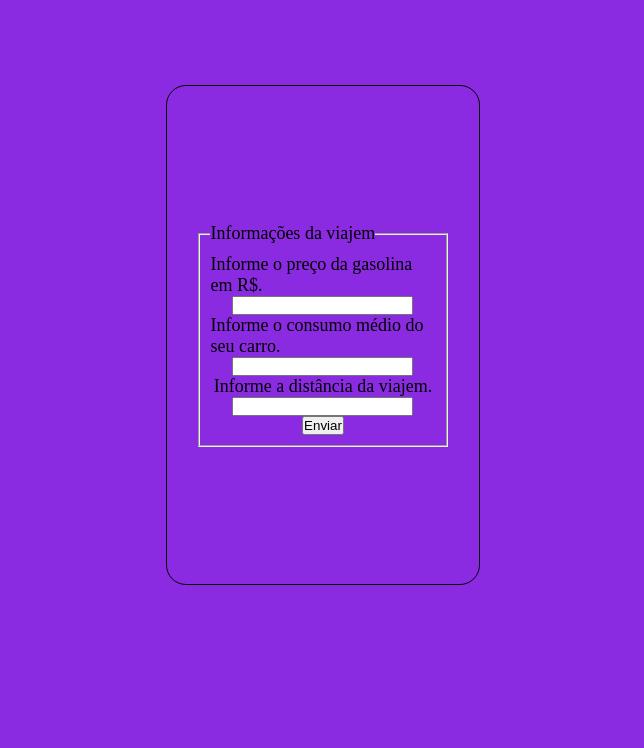
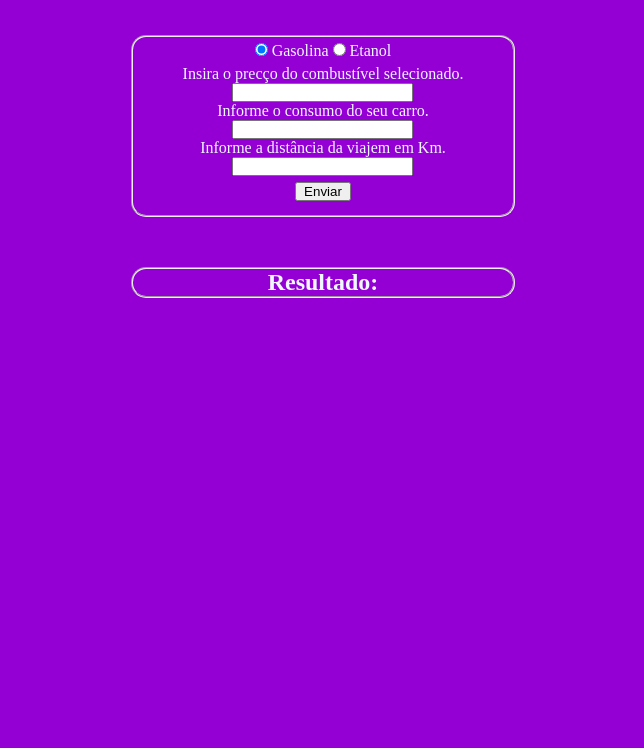
Before and after one commit to souza1702/JavaScript-DIO, a plain HTML site: page index.html in a window 1280 px wide. Shown: the part 52-800 px from the top of the page, without its empty margins (317-961 px from the left). Drawn offline with Linux system fonts and the light colour scheme.

Commit message:
incremento de tipo de combustível

```diff
--- a/calculo_custo_viajem.js
+++ b/calculo_custo_viajem.js
@@ -1,16 +1,21 @@
-var preco = document.getElementById("combustivel")
-var consumo = document.getElementById("consumo")
-var distanciaViajem= document.getElementById("distancia")
-var resultado = document.getElementById("resultado")
+var resultado = document.getElementById("resultado");
+function Exibir() {
+    var tipoCombustivel = document.querySelector('input[name="option"]:checked').value;
+    if (tipoCombustivel == "gasolina" || tipoCombustivel == 'etanol'){
 
-function Calculo(){
-    const consumoCarro = (distanciaViajem.value / consumo.value)
-    const custo = (consumoCarro * preco.value)
+        return CalculoCusto()
+    }
+    else{
+        console.log("Erro")
+    }
+}
+function CalculoCusto(){
+    var tipoCombustivel = document.querySelector('input[name="option"]:checked').value;
+    var preco = document.getElementById("preco").value
+    var consumo = document.getElementById("consumo").value
+    var distancia = document.getElementById("distancia").value
 
-    const Preco = preco.value
-    const Consumo = consumo.value
-    const Distancia = distanciaViajem.value
-
-    resultado.innerHTML = `Para uma viajem de ${Distancia}km, com um carro que consome ${Consumo} l/km, com o combustível custando ${Preco} o custo total da viajem foi de ${custo}R$.`
-
+    const ConsumoViajem = (distancia / consumo)
+    const CustoTotal= (ConsumoViajem * preco)
+    resultado.innerHTML = `O custo de uma viajem de ${distancia}km, usando ${tipoCombustivel} é de ${CustoTotal} R$.`
 }
--- a/index.html
+++ b/index.html
@@ -3,33 +3,40 @@
 <head>
     <meta charset="UTF-8">
     <meta name="viewport" content="width=device-width, initial-scale=1.0">
-    <title>Calculo do custo da viajem</title>
+    <title>Document</title>
     <link rel="stylesheet" href="style.css">
 </head>
+<header>
+    <h1>Calculo do consumo de combustível</h1>
+</header>
 <body>
-    <header>
-        <h1>Ferramente que calcula o custo da viagem.</h1>
-    </header>
-    <main>
-        <section class="content">
-            <section class="dados">
-                <fieldset>
-                    <legend>Informações da viajem</legend>
-                    <label for="combustivel">Informe o preço da gasolina em R$.</label>
-                    <input type="number" name="combustivel" id="combustivel">
+    <fieldset>
+        <div class="option">
+            <input type="radio" name="option" id="tipo" checked value="gasolina">
+            <label for="gasolina">Gasolina</label>
+            <input type="radio" name="option" id="tipo" value="etanol">
+            <label for="etanol">Etanol</label>
+        </div>
 
-                    <label for="consumo">Informe o consumo médio do seu carro.</label>
-                    <input type="number" nome="consumo" id="consumo">
 
-                    <label for="distancia">Informe a distância da viajem.</label>
-                    <input type="number" name="distancia" id="distancia">
-                    <button onclick="Calculo()">Enviar</button>
-                </fieldset>
-                <div class="resultado">
-                    <span id="resultado"></span>
-                 </div>
-        </section>
-    </main>
+        <div class="form">
+            <label for="preco">Insira o precço do combustível selecionado.</label>
+            <input type="number" name="preco" id="preco">
+
+            <label for="consumo">Informe o consumo do seu carro.</label>
+            <input type="number" name="consumo" id="consumo">
+
+            <label for="distancia">Informe a distância da viajem em Km.</label>
+            <input type="number" name="distancia" id="distancia">
+
+            <button onclick="Exibir()">Enviar</button>
+        </div>
+
+    </fieldset>
+    <fieldset>
+        <h2>Resultado:</h2>
+        <p id="resultado"></p>
+    </fieldset>
     <script src="calculo_custo_viajem.js"></script>
 </body>
 </html>
--- a/style.css
+++ b/style.css
@@ -4,39 +4,39 @@
     box-sizing: border-box;
 }
 header{
-    margin-bottom: 100px;
+    width: 100vw;
+    text-align: center;
+    color: aliceblue;
 }
 body{
-    background-color: blueviolet;
-}
-h1{
-    text-align: center;
-}
-main {
-    width: 100%;
-    display: flex;
-    justify-content: center;
-}
-.dados{
-    width: 100%;
-    height: 500px;
-    border: solid black 1px;
-    border-radius: 20px;
+    background-color: #9400d3;
+    width: 100vw;
     display: flex;
     justify-content: center;
     align-items: center;
+    flex-direction: column;
+}
 
-}
-.dados fieldset{
-    width: 80%;
-    margin: 10%;
+fieldset{
+    margin-top: 50px;
+    width: 30%;
     display: flex;
     flex-direction: column;
     align-items: center;
-    font-size: large;
-    padding: 10px;
-
+    border-radius: 15px;
+    color: aliceblue;
 }
-.dados input{
-    display: block;
+.option{
+    margin-top: 5px;
 }
+.form{
+    height: 150px;
+    display: flex;
+    flex-direction: column;
+    align-items: center;
+    margin-top: 5px;
+}
+.form button{
+    width: 20%;
+    margin: 2% 40%;
+}
```
